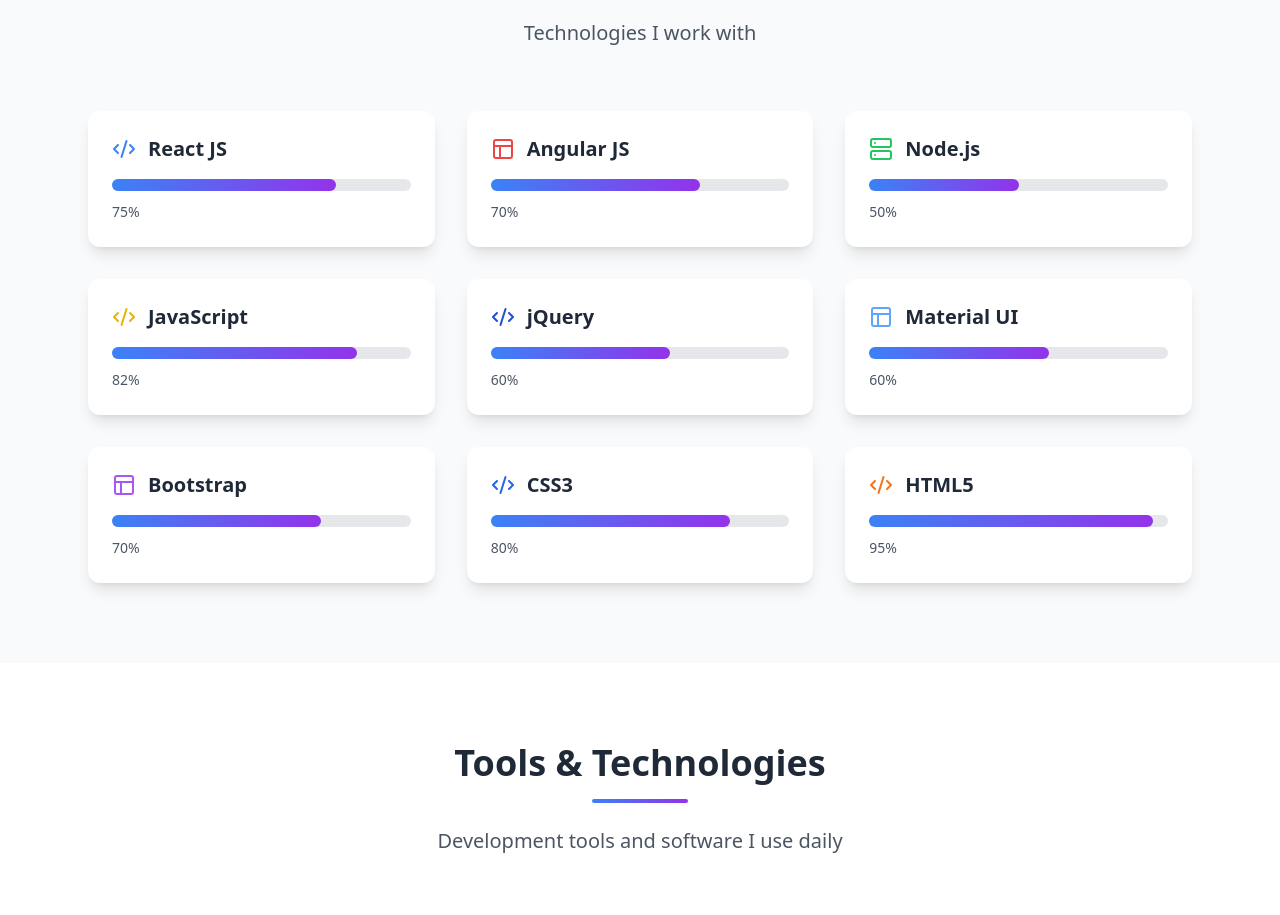
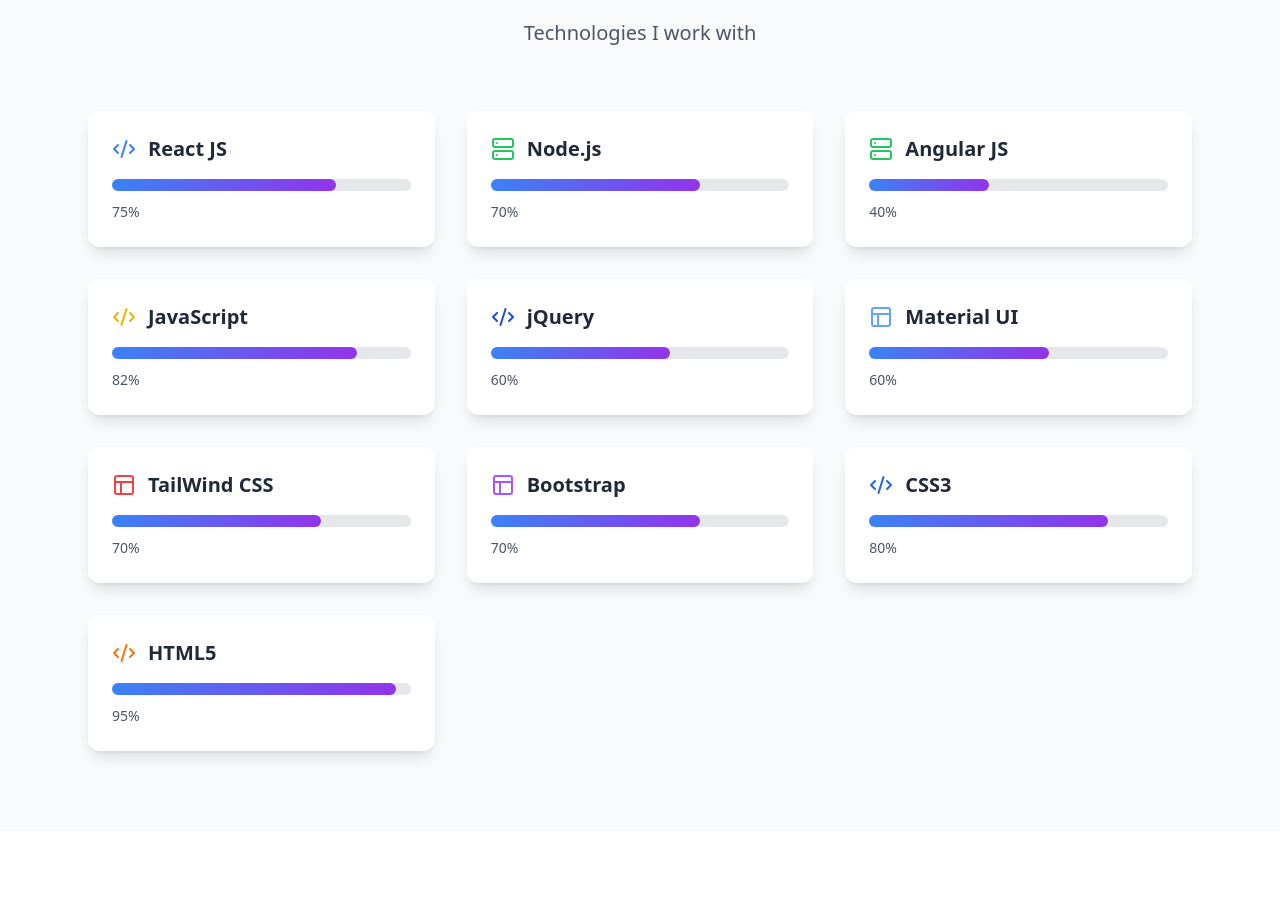
Before and after one commit to LaxmanArukala/laxman-arukala, a React (Vite) app: page / in a window 1280 px wide. Shown: the part 1480-2395 px from the top of the page. Built offline with nearby package versions, Linux system fonts and the light colour scheme.

Commit message:
repo name changed

```diff
--- a/src/components/AnimatedResume.tsx
+++ b/src/components/AnimatedResume.tsx
@@ -109,11 +109,12 @@
 
   const skills: Skill[] = [
     { name: 'React JS', level: 75, icon: <Code2 className="text-blue-500" size={24} /> },
-    { name: 'Angular JS', level: 70, icon: <Layout className="text-red-500" size={24} /> },
-    { name: 'Node.js', level: 50, icon: <Server className="text-green-500" size={24} /> },
+    { name: 'Node.js', level: 70, icon: <Server className="text-green-500" size={24} /> },
+    { name: 'Angular JS', level: 40, icon: <Server className="text-green-500" size={24} /> },
     { name: 'JavaScript', level: 82, icon: <Code2 className="text-yellow-500" size={24} /> },
     { name: 'jQuery', level: 60, icon: <Code2 className="text-blue-700" size={24} /> },
     { name: 'Material UI', level: 60, icon: <Layout className="text-blue-400" size={24} /> },
+    { name: 'TailWind CSS', level: 70, icon: <Layout className="text-red-500" size={24} /> },
     { name: 'Bootstrap', level: 70, icon: <Layout className="text-purple-500" size={24} /> },
     { name: 'CSS3', level: 80, icon: <Code2 className="text-blue-600" size={24} /> },
     { name: 'HTML5', level: 95, icon: <Code2 className="text-orange-500" size={24} /> },
--- a/vite.config.ts
+++ b/vite.config.ts
@@ -3,7 +3,7 @@
 
 // https://vitejs.dev/config/
 export default defineConfig({
-  base: '/portolio-website/',
+  base: '/laxman-arukala/',
   plugins: [react()],
   optimizeDeps: {
     exclude: ['lucide-react'],
```
